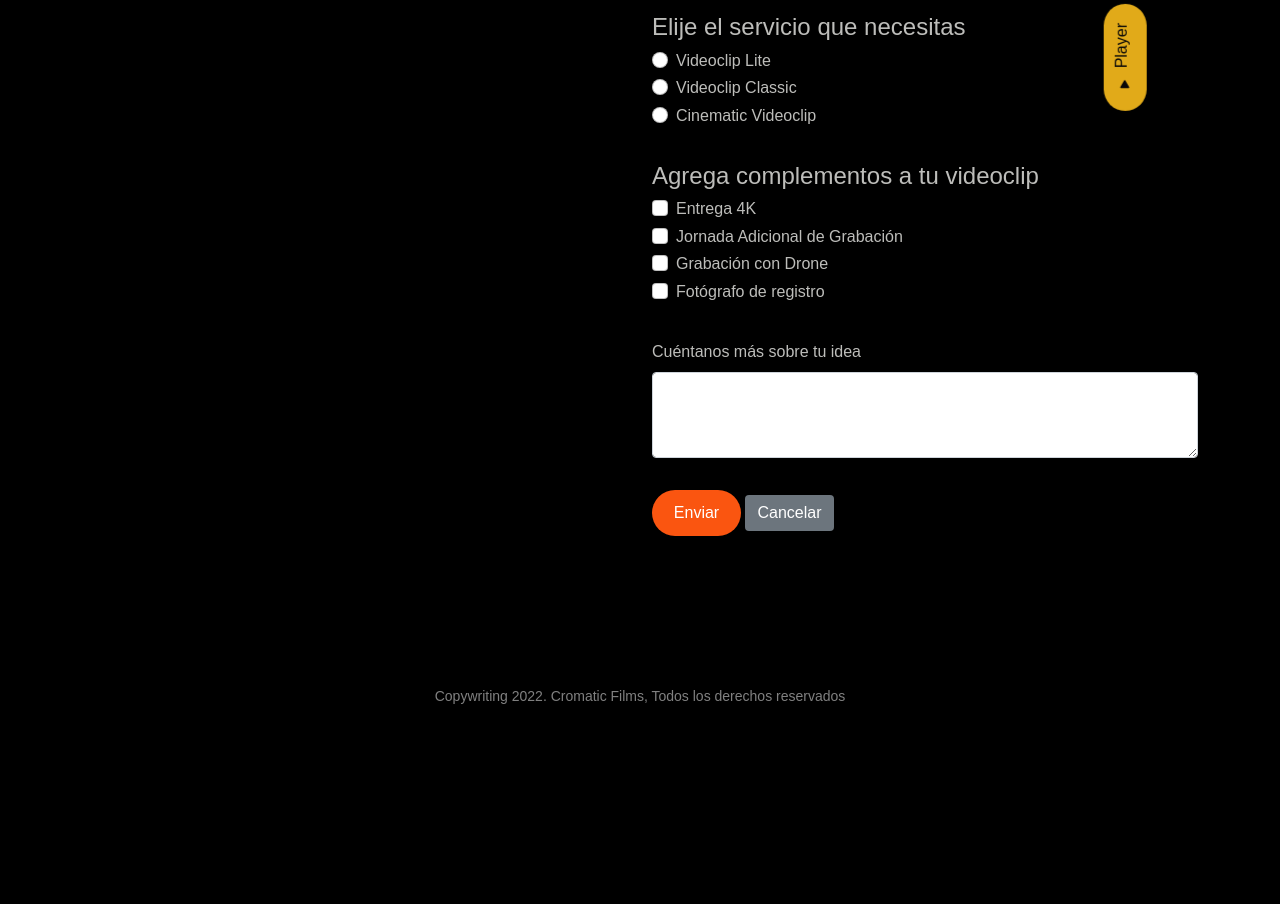
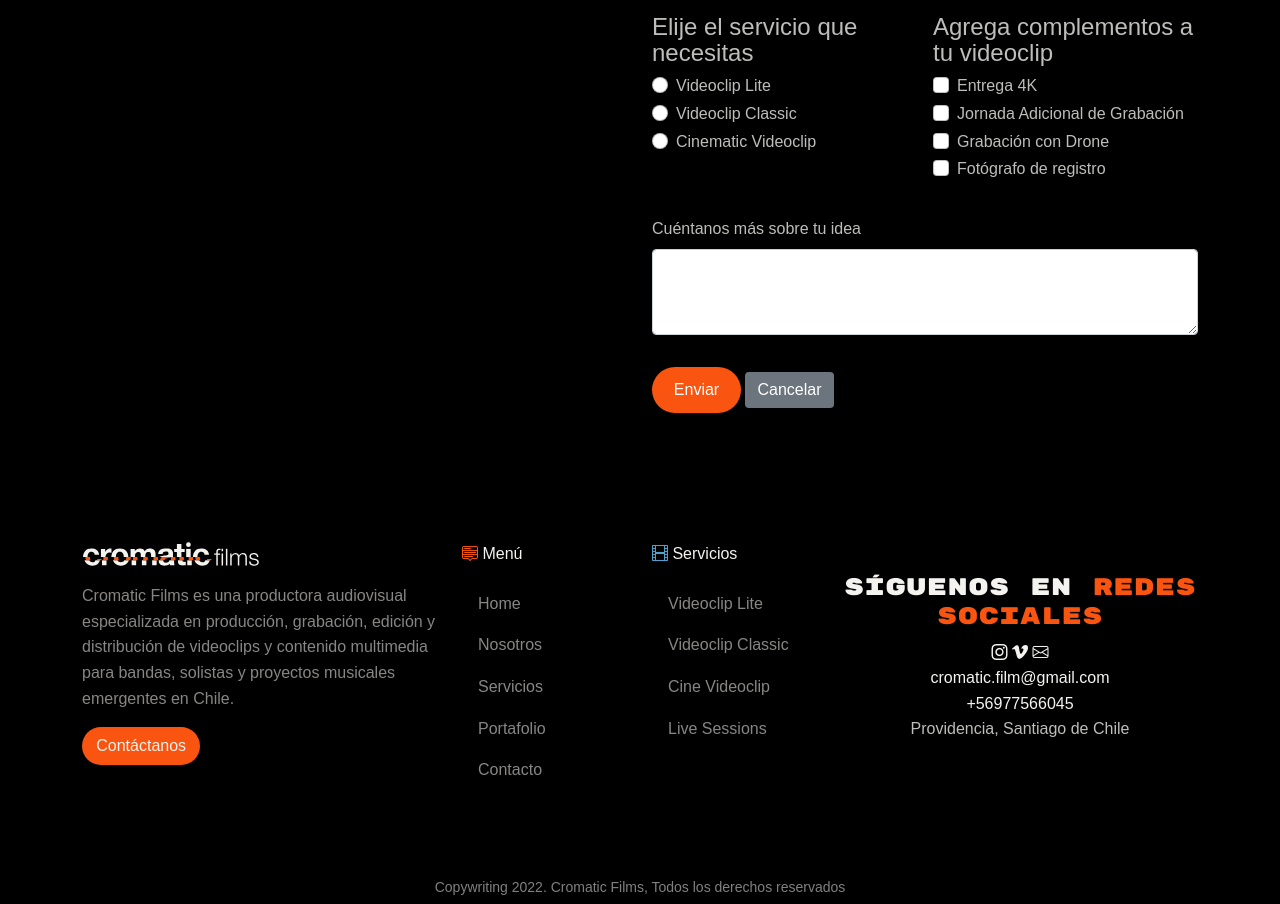
Before and after one commit to heeeeeeybaby/cromatic-films-site, a website: page pages/contacto.html in a window 1280 px wide. Shown: the part 673-1577 px from the top of the page. Before the commit the page ends 1387 px from the top, so only its background shows below. Drawn offline with nearby package versions, Linux system fonts and the light colour scheme; a web font is replaced by a local one.

Commit message:
Arregla bugs en nuevos footers

```diff
--- a/pages/contacto.html
+++ b/pages/contacto.html
@@ -85,12 +85,6 @@
                 </div>
             </section>
         </header>
-    <!--**Player-->
-        <div class="playerHome d-flex rounded-pill align-items-center justify-content-center fixed-bottom col-3 col-sm-2 col-lg-2 col-xl-1 bg-accent text-dark px-2 py-2">
-            <div class="px-1"><i class="bi bi-play-fill"></i></div>
-            <div class="px-1 uppercase"><h6>Player</h6></div>
-        </div>
-    <!--END Player-->
     <!--**MAIN CONTACTO-->
         <main>
     <!--**Formulario Cromatic-->
@@ -145,7 +139,7 @@
                                     <option value="magallanes">Magallanes y Antártica Chilena</option>
                                 </select>
                             </div>
-                            <div class="col-12 mb-3">
+                            <div class="col-6 mb-3">
                                 <legend>Elije el servicio que necesitas</legend>
                                 <div class="form-check">
                                     <input class="form-check-input" type="radio" name="servicio" id="videoclipLite">
@@ -166,7 +160,7 @@
                                     </label>
                                 </div>
                             </div>
-                            <div class="col-12 mb-3">
+                            <div class="col-6 mb-3">
                                 <legend>Agrega complementos a tu videoclip</legend>
                                 <div class="form-check">
                                     <input class="form-check-input" type="checkbox" value="" id="entrega4K">
@@ -199,7 +193,7 @@
                             </div>
                             <div class="col-12">
                                 <button type="submit" class="btn btn-primary"> Enviar</button>
-                                <button type="reset" value="cancelar" class="btn btn-secondary">Cancelar</button>
+                                <button type="reset" value="cancelar" class="btn btn-secondary ">Cancelar</button>
                             </div>
                         </form>
                     </div>
@@ -210,8 +204,49 @@
         </main>
     <!-- END MAIN NOSOTROS-->
     <!--**Footer-->
-        <footer class="container-fluid py-5">
-        </footer>
+    <footer class="container py-9">
+        <div class="row justify-content-center align-items-start">
+            <div class="col-10 col-md-4 text-left text-light-50">
+
+                <a class="navbar-brand" href="../index.html"><img src="../img/cromatic-films-logo-white.svg" class="img-50 mb-3" alt="Logotipo Cromatic Films"></a>
+                <p>Cromatic Films es una productora audiovisual especializada en producción, grabación, edición y distribución de videoclips y contenido multimedia para bandas, solistas y proyectos musicales emergentes en Chile.</p>
+                <button type="button" class="btn btn-primary">
+                    <a class="text-light" href="contacto.html">Contáctanos</a>
+                </button>
+            </div>
+            <div class="footerNav col-10 col-md-2">
+                <p class="text-light"><i class="bi bi-menu-up text-primary"></i> Menú</p>
+                <ul class="nav flex-column">
+                    <li class="nav-item"><a class="nav-link" href="../index.html">Home</a></li>
+                    <li class="nav-item"><a class="nav-link" href="nosotros.html">Nosotros</a></li>
+                    <li class="nav-item"><a class="nav-link" href="servicios.html">Servicios</a></li>
+                    <li class="nav-item"><a class="nav-link" href="portafolio.html">Portafolio</a></li>
+                    <li class="nav-item"><a class="nav-link" aria-current="page" href="contacto.html">Contacto</a></li>
+                </ul>
+            </div>
+            <div class="footerServiciosNav col-10 col-md-2">
+                <p class="text-light"><i class="bi bi-film text-secondary"></i> Servicios</p>
+                <ul class="nav flex-column">
+                    <li class="nav-item"><a class="nav-link" href="#">Videoclip Lite</a></li>
+                    <li class="nav-item"><a class="nav-link" href="#">Videoclip Classic</a></li>
+                    <li class="nav-item"><a class="nav-link" href="#">Cine Videoclip</a></li>
+                    <li class="nav-item"><a class="nav-link" href="#">Live Sessions</a></li>
+                </ul>
+            </div>
+            <div class="col-10 col-md-4 text-center align-self-center">
+                <h4 class="text-light">Síguenos en <span class="text-primary">redes sociales</span></h4>
+                <a href="https://www.instagram.com/cromatic.film/" target="_blank"><i class="text-light bi bi-instagram"></i></a>
+                <a href="https://vimeo.com/showcase/8887943" target="_blank"><i class="text-light bi bi-vimeo"></i></a>
+                <a href="mailto:cromatic.film@gmail.com"><i class="text-light bi bi-envelope"></i></a>
+                <address class="text-light-70">
+                    <a href="mailto:cromatic.film@gmail.com">cromatic.film@gmail.com</a><br>
+                    <a href="tel:+56977566045">+56977566045</a>
+                    <p>Providencia, Santiago de Chile</p>
+                </address>
+
+            </div>
+        </div>
+    </footer>
     <!--END FOOTER-->
         <section class="container-fluid bg-black py-1">
             <div class="row">
--- a/scss/components/_bs-reset.scss
+++ b/scss/components/_bs-reset.scss
@@ -4,12 +4,23 @@
     color: $dark;
     background-color: $primary;
 }
-.btn-primary {
-    background-color: $primary !important;
+
+%button{
+    background-color: none;
     border-color: transparent;
     text-decoration: none;
     border-radius: 40px;
     padding: 2% 4%;
+}
+.btn-primary {
+    @extend %button;
+    background-color: 1px solid $primary !important;
+
+}
+.btn-secondary{
+    @extend %button;
+    border: 1px solid $light-50 !important;
+
 }
 
 .nav-link {
```
